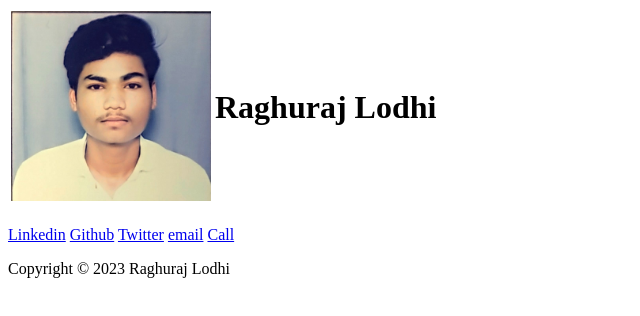
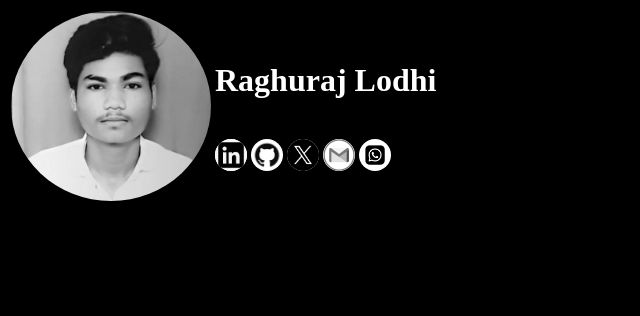
Before and after one commit to NotRaghuraj/cv, a plain HTML site: page index.html in a window 1280 px wide. Shown: the whole page, without its empty margins (0-640 px from the left). Drawn offline with Linux system fonts and the light colour scheme.

Commit message:
Added Files

```diff
--- a/index.html
+++ b/index.html
@@ -4,27 +4,28 @@
     <meta charset="UTF-8">
     <meta name="viewport" content="width=device-width, initial-scale=1.0">
     <title>Raghuraj Lodhi</title>
-    <link rel="icon" type="image/x-icon" href="ralo.ico">
+    <link rel="icon" type="image/x-icon" href="images/ralo.ico">
+    <link rel="stylesheet" href="styles.css">
 
 </head>
 <body>
 
     <table>
         <tr>
-            <td> <img width="200em" src="ralo.jpg" alt="DP"> </td>
-            <td> <h1>Raghuraj Lodhi</h1> </td>
+            <td> <img class="dp" width="200em" src="images/ralo.jpg" alt="DP"> </td>
+            <td> <h1>Raghuraj Lodhi</h1> <br>
+                <a href="http://www.linkedin.com/in/notraghuraj"> <img class="social" src="images/lin.png" alt="Linkedin" class="social"></a>
+                <a href="http://www.github.com/notraghuraj"> <img class="social" src="images/git.png" alt=""></a>
+                <a  href="http://www.twitter.com/notraghuraj"> <img src="images/xlogo.png" class="social" alt=""></a>
+                <a href="mailto:mr.raghuofficial@gmail.com"> <img class="social" src="images/gm.png" alt="email"></a>
+                <a href="https://wa.me/917000680590"> <img class="social" src="images/wapp.png" alt="Whatsapp"></a> </td>
         </tr>
     </table>
 
+<br>
 
-<br>
-    <a href="http://www.linkedin.com/in/notraghuraj">Linkedin</a>
-    <a href="http://www.github.com/notraghuraj">Github</a>
-    <a href="http://www.twitter.com/notraghuraj">Twitter</a>
-    <a href="mailto:mr.raghuofficial@gmail.com">email</a>
-    <a href="tel:+917000680590">Call</a>
 
-    <p>Copyright © 2023 Raghuraj Lodhi</p>
+<!-- <p>Copyright © 2023 Raghuraj Lodhi</p> -->
 
 </body>
 </html>
--- /dev/null
+++ b/styles.css
@@ -0,0 +1,48 @@
+body {
+    background-color: black;
+    color: white;
+}
+.dp {
+    filter: grayscale(100%);
+    -webkit-filter: grayscale(100%);
+    border-radius: 50%;
+  }
+
+.social {
+    background-color:white;
+    filter: grayscale(100%);
+    -webkit-filter: grayscale(100%);
+    border-radius: 50%;
+    width: 2em;
+}
+.social:hover {
+    background-color: ;
+}
+a:link {
+  color: black;
+  background-color: transparent;
+  text-decoration: none;
+}
+
+a:visited {
+  color: grey;
+  background-color: transparent;
+  text-decoration: none;
+}
+
+a:hover {
+  color: darkgrey;
+  background-color: transparent;
+  text-decoration: none;
+}
+
+a:active {
+  color: yellow;
+  background-color: transparent;
+  text-decoration: none;
+}
+
+p {
+    position: relative;
+
+}
```
Also changed, not shown: images/fb.png (added), images/git.png (added), images/gm.png (added), images/insta.png (added), images/lin.png (added), images/logo.svg (added), images/ralo.ico (renamed from ralo.ico), images/ralo.jpg (renamed from ralo.jpg), images/stack.png (added), images/wapp.png (added), images/xlogo.png (added), images/xlogob.png (added), 2 other files.
